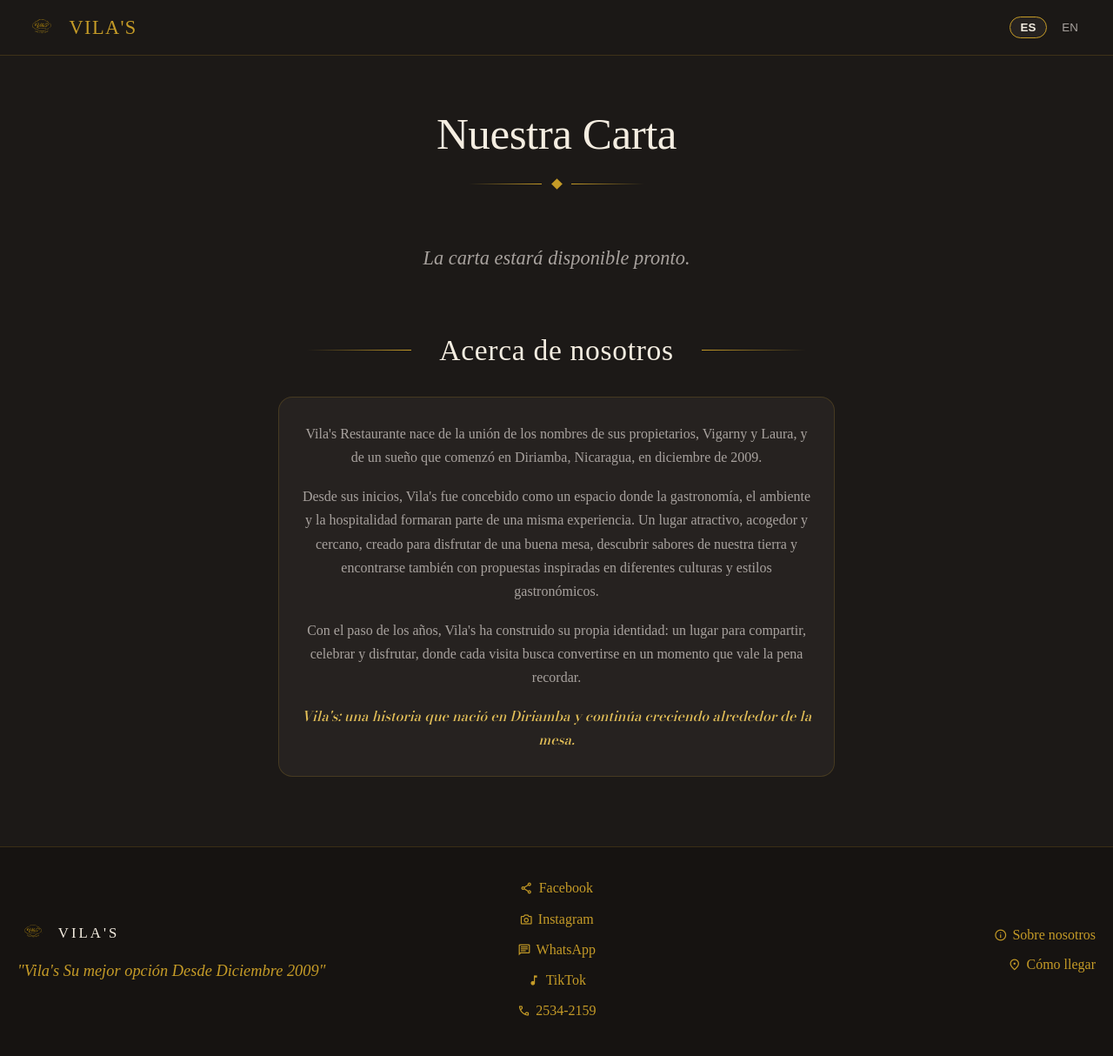
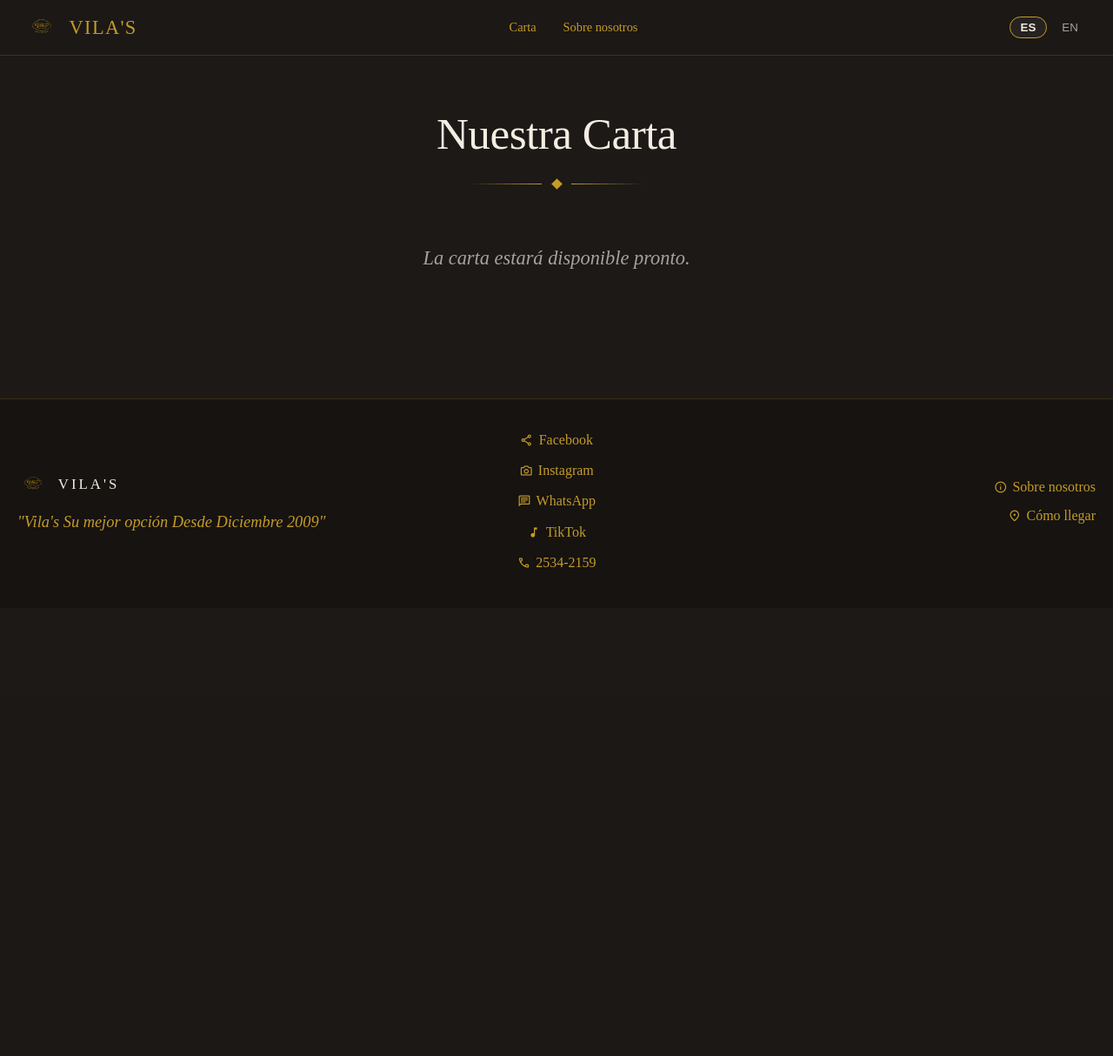
Before and after one commit to admonvilasdba/Villas, a Django app: page /es/ in a window 1280 px wide. Shown: the whole page at 87% size. After the commit the page ends 653 px from the top, so only its background shows below. Run offline with Django 5.2, Linux system fonts and the light colour scheme; data that the repository does not hold is empty; some web fonts are replaced.

Commit message:
Ajusta traducciones, tests y enlaces tras separar Sobre nosotros
Actualiza .po/.mo, ajusta tests (nueva pagina About y enlaces), actualiza base.html (nav/footer), limpia index.html, añade estilos nav y rutas/vista About.

```diff
--- a/menu/urls.py
+++ b/menu/urls.py
@@ -1,4 +1,5 @@
 from django.urls import path
+from django.utils.translation import gettext_lazy as _
 
 from . import views
 
@@ -6,4 +7,5 @@ app_name = 'menu'
 
 urlpatterns = [
     path('', views.MenuView.as_view(), name='index'),
+    path(_('sobre-nosotros/'), views.AboutView.as_view(), name='about'),
 ]
--- a/menu/views.py
+++ b/menu/views.py
@@ -1,5 +1,5 @@
 from django.db.models import Prefetch
-from django.views.generic import ListView
+from django.views.generic import ListView, TemplateView
 
 from .models import Category, Dish, SubCategory
 
@@ -31,3 +31,7 @@ class MenuView(ListView):
                 visible.append(category)
         context['categories'] = visible
         return context
+
+
+class AboutView(TemplateView):
+    template_name = 'menu/about.html'
--- a/static/css/menu.css
+++ b/static/css/menu.css
@@ -68,6 +68,35 @@ img {
     background: rgba(28, 25, 23, 0.95);
     backdrop-filter: blur(8px);
     border-bottom: 1px solid var(--color-hairline);
+    flex-wrap: wrap;
+}
+
+.site-header__nav {
+    display: flex;
+    align-items: center;
+    gap: 0.5rem;
+    flex-wrap: wrap;
+}
+
+.site-header__link {
+    display: inline-flex;
+    align-items: center;
+    padding: 0.25rem 0.65rem;
+    color: var(--color-gold);
+    text-decoration: none;
+    border: 1px solid transparent;
+    border-radius: 999px;
+    transition: color 0.2s, border-color 0.2s, background-color 0.2s;
+    font-family: var(--font-body);
+    font-size: 0.9rem;
+}
+
+.site-header__link:hover,
+.site-header__link:focus-visible {
+    color: var(--color-gold-soft);
+    border-color: var(--color-hairline);
+    background: rgba(197, 155, 39, 0.08);
+    outline: none;
 }
 
 .site-logo {
--- a/templates/base.html
+++ b/templates/base.html
@@ -16,6 +16,11 @@
             <img class="site-logo__crest" src="{% static 'Imagenes/Logo.svg' %}" alt="">
             <span class="site-logo__name">Vila's</span>
         </a>
+
+        <nav class="site-header__nav" aria-label="{% translate 'Navegación' %}">
+            <a class="site-header__link" href="{% url 'menu:index' %}">{% translate 'Carta' %}</a>
+            <a class="site-header__link" href="{% url 'menu:about' %}">{% translate 'Sobre nosotros' %}</a>
+        </nav>
 
         <form class="language-switcher" action="{% url 'set_language' %}" method="post">
             {% csrf_token %}
@@ -65,7 +70,7 @@
         </div>
 
         <nav class="site-footer__zone site-footer__nav" aria-label="{% translate 'Navegación' %}">
-            <a class="site-footer__link" href="{% url 'menu:index' %}#about-us">
+            <a class="site-footer__link" href="{% url 'menu:about' %}">
                 <span class="material-symbols-outlined" aria-hidden="true">info</span> {% translate "Sobre nosotros" %}
             </a>
             <a class="site-footer__link" href="https://maps.google.com" target="_blank" rel="noopener noreferrer">
--- a/templates/menu/index.html
+++ b/templates/menu/index.html
@@ -92,20 +92,7 @@
     <p class="menu__empty">{% translate "La carta estará disponible pronto." %}</p>
 {% endif %}
 
-<section class="about" id="about-us" aria-labelledby="about-title">
-    <div class="menu-category__rule">
-        <span class="menu-category__rule__line"></span>
-        <h2 class="menu-category__title" id="about-title">{% translate "Acerca de nosotros" %}</h2>
-        <span class="menu-category__rule__line"></span>
-    </div>
 
-    <div class="about__body">
-        <p class="about__text">{% translate "Vila's Restaurante nace de la unión de los nombres de sus propietarios, Vigarny y Laura, y de un sueño que comenzó en Diriamba, Nicaragua, en diciembre de 2009." %}</p>
-        <p class="about__text">{% translate "Desde sus inicios, Vila's fue concebido como un espacio donde la gastronomía, el ambiente y la hospitalidad formaran parte de una misma experiencia. Un lugar atractivo, acogedor y cercano, creado para disfrutar de una buena mesa, descubrir sabores de nuestra tierra y encontrarse también con propuestas inspiradas en diferentes culturas y estilos gastronómicos." %}</p>
-        <p class="about__text">{% translate "Con el paso de los años, Vila's ha construido su propia identidad: un lugar para compartir, celebrar y disfrutar, donde cada visita busca convertirse en un momento que vale la pena recordar." %}</p>
-        <p class="about__text">{% translate "Vila's: una historia que nació en Diriamba y continúa creciendo alrededor de la mesa." %}</p>
-    </div>
-</section>
 
 <div class="modal" id="dish-modal" role="dialog" aria-modal="true" aria-label="{% translate 'Detalle de platillo' %}">
     <div class="modal__panel">
```
Also changed, not shown: menu/tests.py (+22 -8 lines), locale/en/LC_MESSAGES/django.po, 1 other file.
